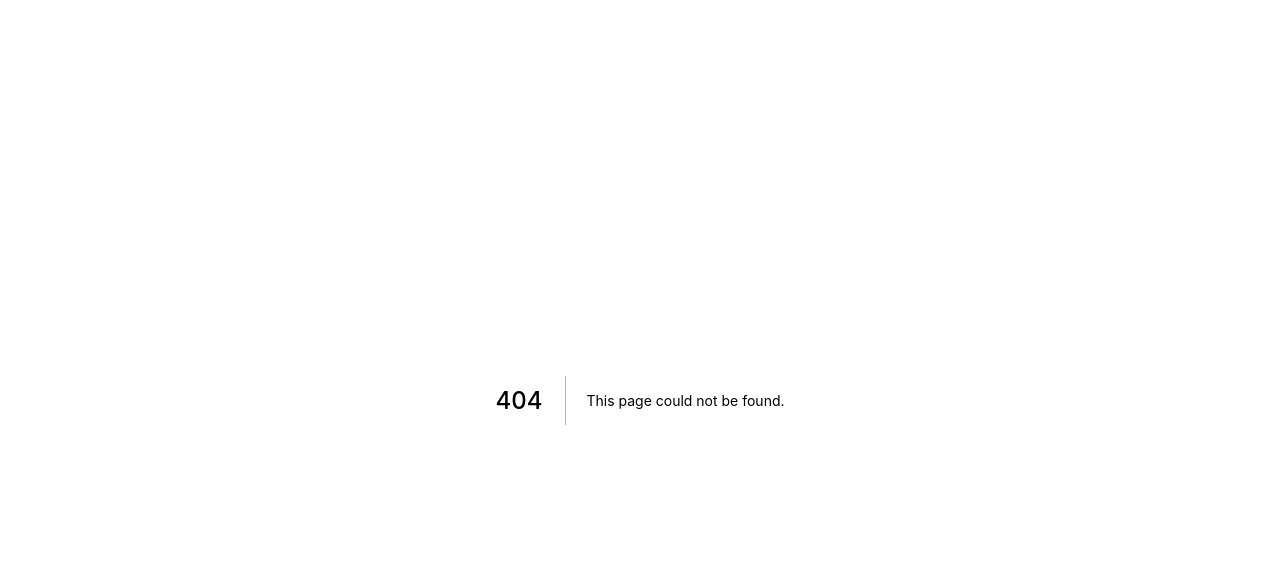
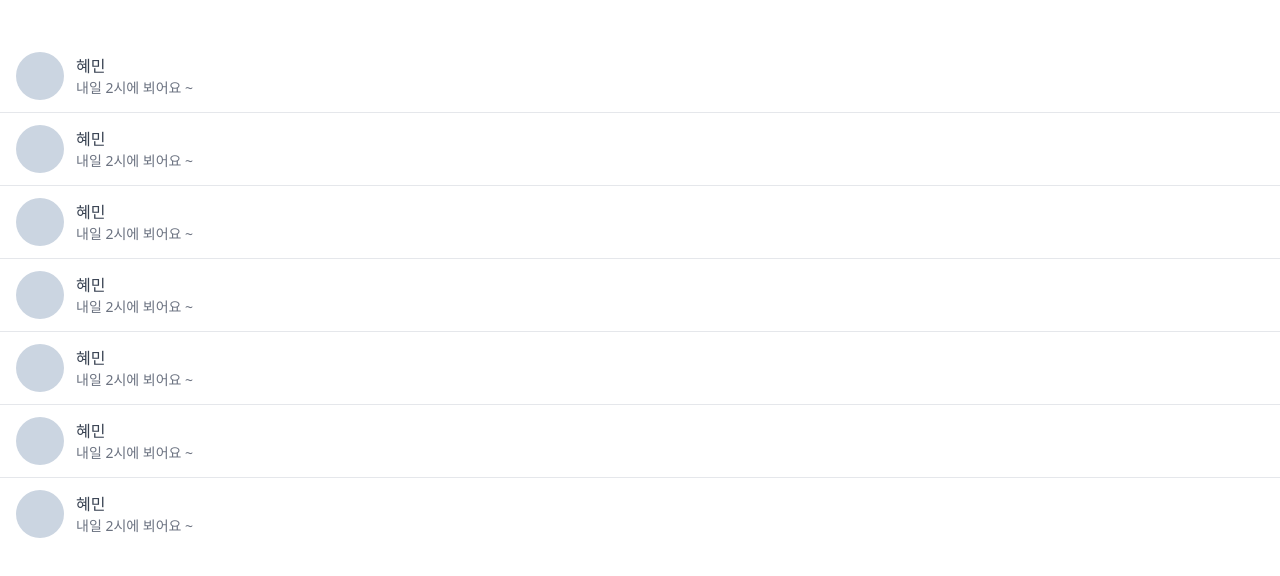
Before and after one commit to hyemin23/livestore, a Next.js app: page /chats in a window 1280 px wide. Before the commit this address had no page. Shown: the top 576 px of the page. Built offline with nearby package versions, Linux system fonts and the light colour scheme.

Commit message:
layout: chat layout

```diff
--- /dev/null
+++ b/pages/chats.tsx
@@ -0,0 +1,22 @@
+import type { NextPage } from "next";
+
+const Chats: NextPage = () => {
+  return (
+    <div className="py-10 divide-y-[1px] ">
+      {[1, 1, 1, 1, 1, 1, 1].map((_, i) => (
+        <div
+          key={i}
+          className="flex px-4 cursor-pointer py-3 items-center space-x-3"
+        >
+          <div className="w-12 h-12 rounded-full bg-slate-300" />
+          <div>
+            <p className="text-gray-700">혜민</p>
+            <p className="text-sm  text-gray-500">내일 2시에 뵈어요 ~</p>
+          </div>
+        </div>
+      ))}
+    </div>
+  );
+};
+
+export default Chats;
```
